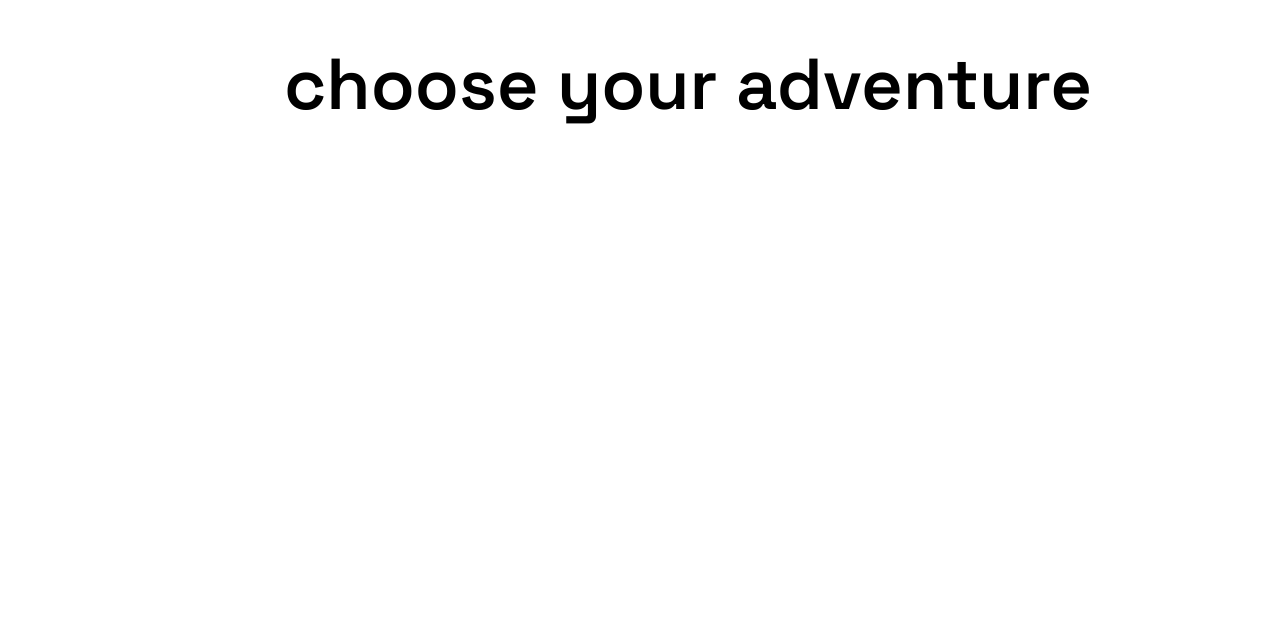
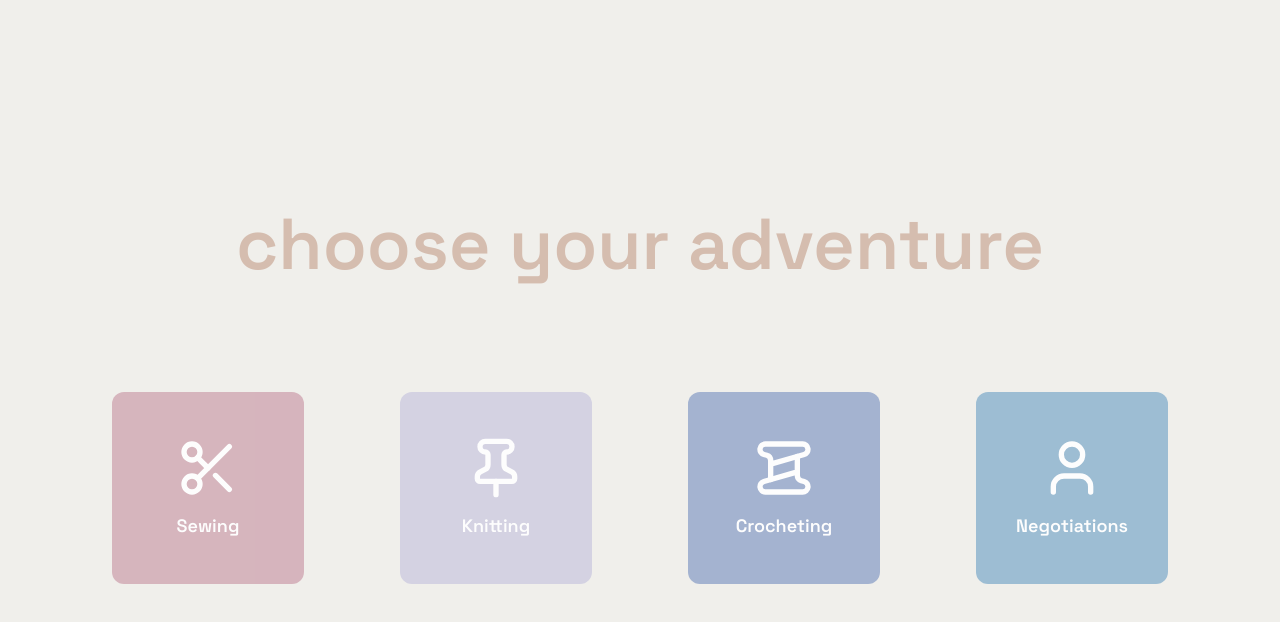
Before and after one commit to natalie-lim/craft-chatbot, a Next.js app: page /choosePage in a window 1280 px wide. Shown: the top 622 px of the page. Built offline with nearby package versions, Linux system fonts and the light colour scheme; no server answers.

Commit message:
frontend for choosing done

```diff
--- a/src/app/choosePage/page.js
+++ b/src/app/choosePage/page.js
@@ -1,48 +1,50 @@
 "use client";
 
-import React, { useState, useEffect } from "react";
-import { DragDropContext, Droppable, Draggable } from "@hello-pangea/dnd";
+import React from "react";
 import { Space_Grotesk } from "next/font/google";
-import { doc, updateDoc, onSnapshot } from "firebase/firestore";
-import TypeTaskHeader from "./TypeTaskHeader";
-import Task from "./Task";
 import TypingText from "../TypingText";
-import { db, getCurrentUser } from "../../../firebaseConfig";
-import Popup from "reactjs-popup";
-import IconList from "./IconList";
+import { Scissors, Pin, Spool, User } from "lucide-react";
 
 const spaceGrotesk = Space_Grotesk({
   subsets: ["latin"],
   weight: ["400", "600"],
 });
 
-//  Delete a task from Firestore
-async function deleteTaskFromFirestore(taskMap, columnKey, taskIndex) {
-  const user = await getCurrentUser();
-  if (!user) return;
+export default function ChoosePage() {
+  return (
+    <div
+      className={`${spaceGrotesk.className} bg-[#f0efeb] min-h-screen w-full`}
+    >
+      <div className="flex flex-col items-center justify-center pt-48 px-6">
+        <TypingText textColor="text-[#d5bdaf]" text="choose your adventure" />
+        <div className="flex flex-row space-x-24 mt-24 p-4">
+          {/* Sewing */}
+          <button className="flex flex-col items-center justify-center rounded-xl h-48 w-48 bg-[#d4afb9] opacity-90 hover:opacity-100 transition">
+            <Scissors className="h-16 w-16 text-white mb-3" />
+            <span className="text-white font-semibold text-lg">Sewing</span>
+          </button>
 
-  const updatedTasks = { ...taskMap };
-  const tasks = [...updatedTasks[columnKey].taskDescriptions];
-  tasks.splice(taskIndex, 1);
+          {/* Knitting */}
+          <button className="flex flex-col items-center justify-center rounded-xl h-48 w-48 bg-[#d1cfe2] opacity-90 hover:opacity-100 transition">
+            <Pin className="h-16 w-16 text-white mb-3" />
+            <span className="text-white font-semibold text-lg">Knitting</span>
+          </button>
 
-  updatedTasks[columnKey] = {
-    ...updatedTasks[columnKey],
-    taskDescriptions: tasks,
-  };
+          {/* Crocheting */}
+          <button className="flex flex-col items-center justify-center rounded-xl h-48 w-48 bg-[#9cadce] opacity-90 hover:opacity-100 transition">
+            <Spool className="h-16 w-16 text-white mb-3" />
+            <span className="text-white font-semibold text-lg">Crocheting</span>
+          </button>
 
-  const docRef = doc(db, "userInfo", user.uid);
-  await updateDoc(docRef, { tasks: updatedTasks });
-}
-
-export default function TaskPage() {
-  return (
-    <div>
-      <div className="pt-8 flex flex-col items-center pl-24">
-        <TypingText text={"choose your adventure"} />
+          {/* Negotiations */}
+          <button className="flex flex-col items-center justify-center rounded-xl h-48 w-48 bg-[#95b8d1] opacity-90 hover:opacity-100 transition">
+            <User className="h-16 w-16 text-white mb-3" />
+            <span className="text-white font-semibold text-lg">
+              Negotiations
+            </span>
+          </button>
+        </div>
       </div>
     </div>
   );
 }
-
-// Export for external use
-export { deleteTaskFromFirestore };
```
